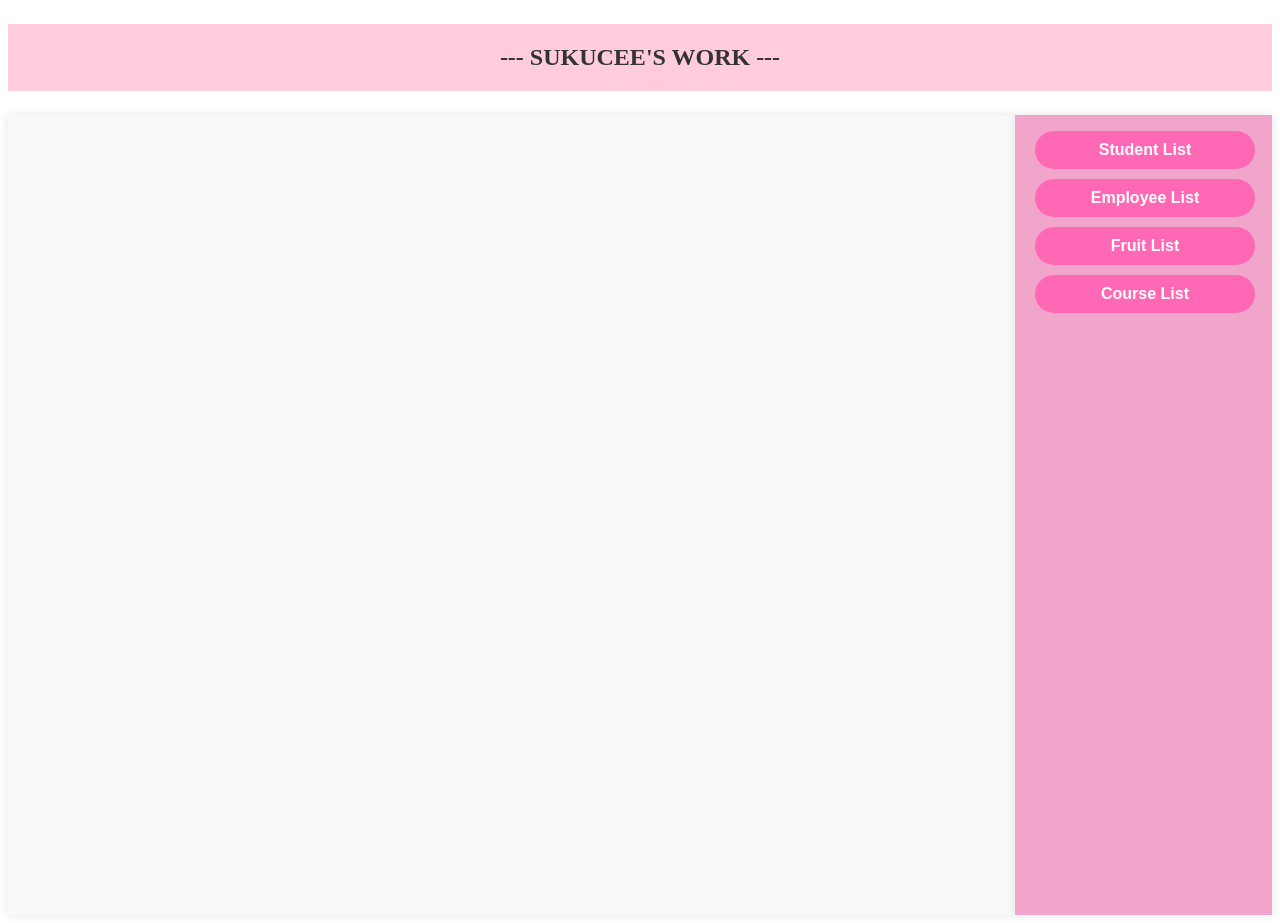
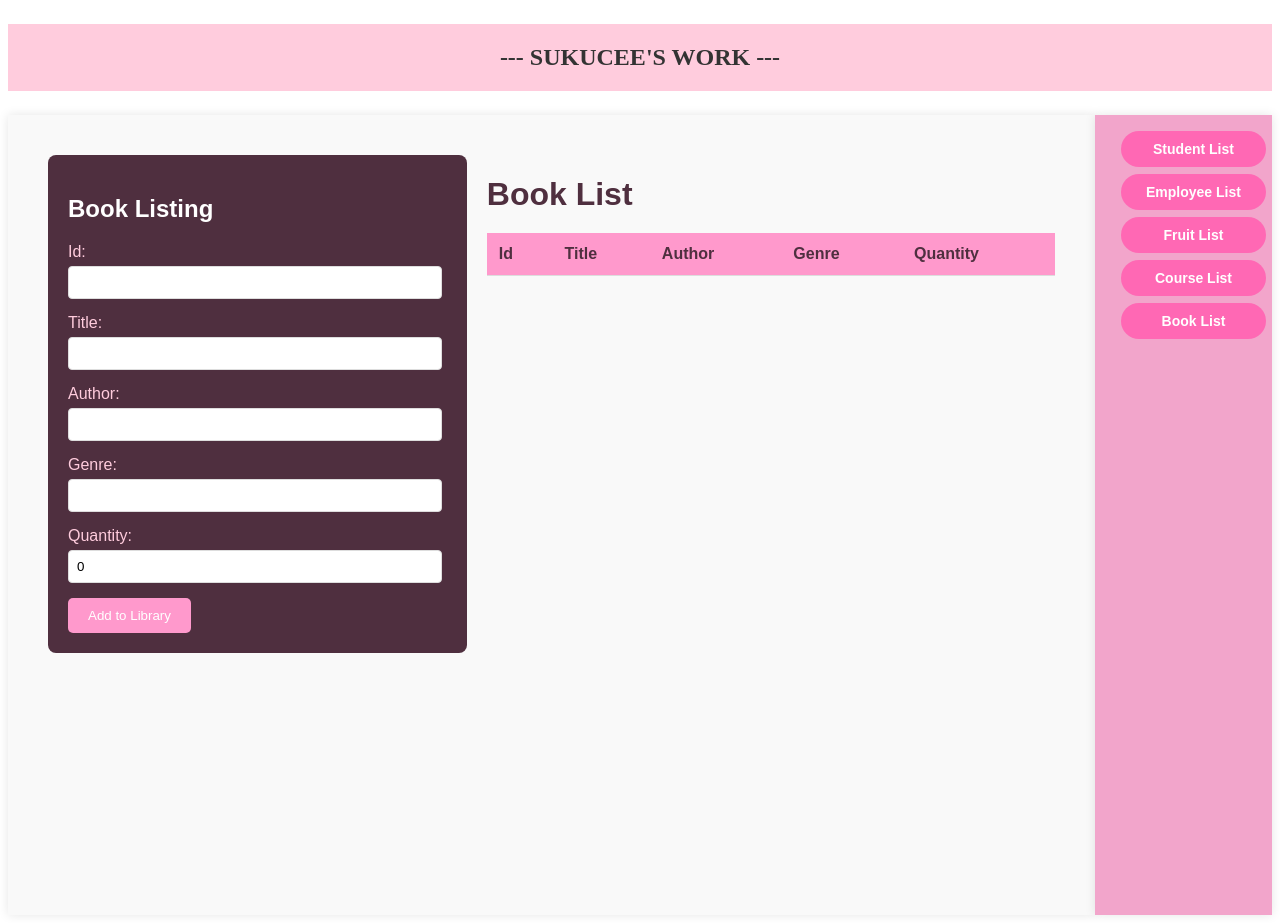
Before and after one commit to Sukucee/AngularDATASTRUC, an Angular app: page /book-list in a window 1280 px wide. Before the commit this address led to /. Built offline with nearby package versions, Linux system fonts and the light colour scheme.

Commit message:
5. Book List

```diff
--- /dev/null
+++ b/src/app/Database/BookList.ts
@@ -0,0 +1,8 @@
+export default interface BookList {
+	id: string;
+    title: string;
+    author: string;
+    genre: string;
+    quantity: number;
+
+}
--- a/src/app/app.component.css
+++ b/src/app/app.component.css
@@ -19,34 +19,41 @@ p{
 
 .container {
   display: flex;
+  width: 100%;
   flex-direction: row-reverse;
   height: 100vh;
 }
 
 .Listings {
-  width: 250px;
+  width: 15%;
   background-color: #f2a5cb;
   padding-left: 20px;
   box-shadow: 0 0 10px rgba(0, 0, 0, 0.1);
+  max-height: 100vh;
+  overflow-y: auto;
+}
+
+.Listings::-webkit-scrollbar {
+  width: 0px;
+  background: transparent;
 }
 
 .Listings ul {
   list-style-type: none;
+  border-radius: 10px;
   padding: 0;
-  border-radius: 10px;
-
 }
 
 .Listings li {
   background-color: #ff68b4;
-  margin-right: 17px;
-  margin-top: 10px;
   padding: 10px;
   border-radius: 20px;
   text-align: center;
+  font-size: 14px;
   font-weight: bolder;
-  width: 200px;
+  width: 80%;
   font-family: Bahnschrift, Arial;
+  margin: 7px auto;
 }
 
 .Listings li a {
@@ -61,6 +68,8 @@ p{
 
 .content {
   width: 100%;
+  padding: 20px;
   background-color: #f9f9f9;
   box-shadow: 0 0 10px rgba(0, 0, 0, 0.1);
+  overflow: auto;
 }
--- a/src/app/app.component.html
+++ b/src/app/app.component.html
@@ -7,6 +7,7 @@
       <li><a href="/employee-list">Employee List</a></li>
       <li><a href="/fruit-list">Fruit List</a></li>
       <li><a href="/course-list">Course List</a></li>
+      <li><a href="/book-list">Book List</a></li>
     </ul>
   </div>
 
--- a/src/app/app.routes.ts
+++ b/src/app/app.routes.ts
@@ -3,6 +3,7 @@ import { StudentListComponent } from './student-list/student-list.component';
 import { EmployeeListComponent } from './employee-list/employee-list.component';
 import { FruitListComponent } from './fruit-list/fruit-list.component';
 import { CourseListComponent } from './course-list/course-list.component';
+import { BookListComponent } from './book-list/book-list.component';
 
 export const routes: Routes = [
 
@@ -21,11 +22,16 @@ export const routes: Routes = [
 		component: FruitListComponent,
 		path: 'fruit-list',
 		},
-{
+	{
 		title: 'Course-List',
 		component: CourseListComponent,
 		path: 'course-list',
 		},
+	{
+		title: 'Book-List',
+		component: BookListComponent,
+		path: 'book-list',
+		},
 
 
 ];
--- /dev/null
+++ b/src/app/book-list/book-list.component.css
@@ -0,0 +1,100 @@
+body {
+    font-family: Bahnschrift, Arial;
+    margin: 0;
+    padding: 0;
+    background-color: #f9f9f9;
+  }
+
+
+  .container {
+    display: flex;
+    justify-content: flex-start;
+    gap: 20px;
+    padding: 20px;
+    background-color: #f9f9f9;
+    font-family: Bahnschrift, Arial;
+  }
+
+  h1 {
+    color: #4f2f3f;
+    margin-bottom: 20px;
+
+
+  }
+  h2 {
+    color: #fff;
+    margin-bottom: 20px;
+  }
+
+
+  .form-section {
+    background-color: #4f2f3f;
+    color: #fff;
+    padding: 20px;
+    border-radius: 8px;
+    width: 40%;
+    font-family: Bahnschrift, Arial;
+
+  }
+
+  .table-section {
+    width: 60%;
+    font-family: Bahnschrift, Arial;
+  }
+
+
+  .table {
+    width: 100%;
+    border-collapse: collapse;
+    margin-bottom: 20px;
+    background-color: #ffccdd;
+  }
+
+  .table th, .table td {
+    padding: 12px;
+    text-align: left;
+    border-bottom: 1px solid #ddd;
+    color: #4f2f3f;
+  }
+
+  .table th {
+    background-color: #ff99cc;
+  }
+
+  .table tbody tr:nth-child(even) {
+    background-color: #ffe6f0;
+  }
+
+
+  .form-group {
+    margin-bottom: 15px;
+
+  }
+
+  .form-group label {
+    display: block;
+    margin-bottom: 5px;
+    color: #ffccdd;
+  }
+
+  .form-group input {
+    width: 94%;
+    padding: 8px;
+    border: 1px solid #ddd;
+    border-radius: 4px;
+  }
+
+  .btn {
+    background-color: #ff99cc;
+    color: #fff;
+    padding: 10px 20px;
+    border: none;
+    border-radius: 5px;
+    cursor: pointer;
+    font-family: Bahnschrift, Arial;
+
+  }
+
+  .btn:hover {
+    background-color: #ff6699;
+  }
--- /dev/null
+++ b/src/app/book-list/book-list.component.html
@@ -0,0 +1,62 @@
+<main>
+	<div class="container">
+	  <div class="form-section">
+		<h2>Book Listing</h2>
+
+		<div class="form-group">
+		  <label for="id">Id:</label>
+		  <input type="number" id="id" [(ngModel)]="id" name="id" required />
+		</div>
+
+		<div class="form-group">
+		  <label for="title">Title:</label>
+		  <input type="text" id="title" [(ngModel)]="title" name="title" required />
+		</div>
+
+        <div class="form-group">
+            <label for="author">Author:</label>
+            <input type="text" id="author" [(ngModel)]="author" name="author" required />
+        </div>
+
+        <div class="form-group">
+            <label for="genre">Genre:</label>
+            <input type="text" id="genre" [(ngModel)]="genre" name="genre" required />
+        </div>
+
+
+		<div class="form-group">
+		  <label for="quantity">Quantity:</label>
+		  <input type="number" id="age" [(ngModel)]="quantity" name="quantity" required />
+		</div>
+
+
+		<button class="btn" (click)="addBooks()">Add to Library</button>
+	  </div>
+
+	  <div class="table-section">
+
+		<h1>Book List</h1>
+
+		<table class="table">
+		  <thead>
+			<tr>
+			  <th>Id</th>
+			  <th>Title</th>
+			  <th>Author</th>
+              <th>Genre</th>
+              <th>Quantity</th>
+			</tr>
+		  </thead>
+		  <tbody>
+			<tr *ngFor="let books of book">
+			  <td>{{ books.id }}</td>
+			  <td>{{ books.title }}</td>
+			  <td>{{ books.author }}</td>
+			  <td>{{ books.genre }}</td>
+              <td>{{ books.quantity }}</td>
+			</tr>
+		  </tbody>
+		</table>
+	  </div>
+	</div>
+  </main>
--- /dev/null
+++ b/src/app/book-list/book-list.component.ts
@@ -0,0 +1,36 @@
+import { Component } from '@angular/core';
+import BookList from '../Database/BookList';
+import { NgForOf } from '@angular/common';
+import { FormsModule } from '@angular/forms';
+
+@Component({
+  selector: 'app-book-list',
+  standalone: true,
+  imports: [NgForOf,FormsModule],
+  templateUrl: './book-list.component.html',
+  styleUrl: './book-list.component.css'
+})
+export class BookListComponent {
+  book: BookList[] = [];
+	id: string = '';
+	title: string = '';
+	author: string = '';
+  genre: string = '';
+	quantity: number = 0;
+
+	addBooks(): void {
+		this.book.push({
+			id: this.id,
+			title: this.title,
+			author: this.author,
+      genre: this.genre,
+			quantity: this.quantity,
+		});
+
+		this.quantity = 0;
+		this.genre = '';
+		this.id = '';
+		this.title = '';
+    this.author = '';
+}
+}
```
